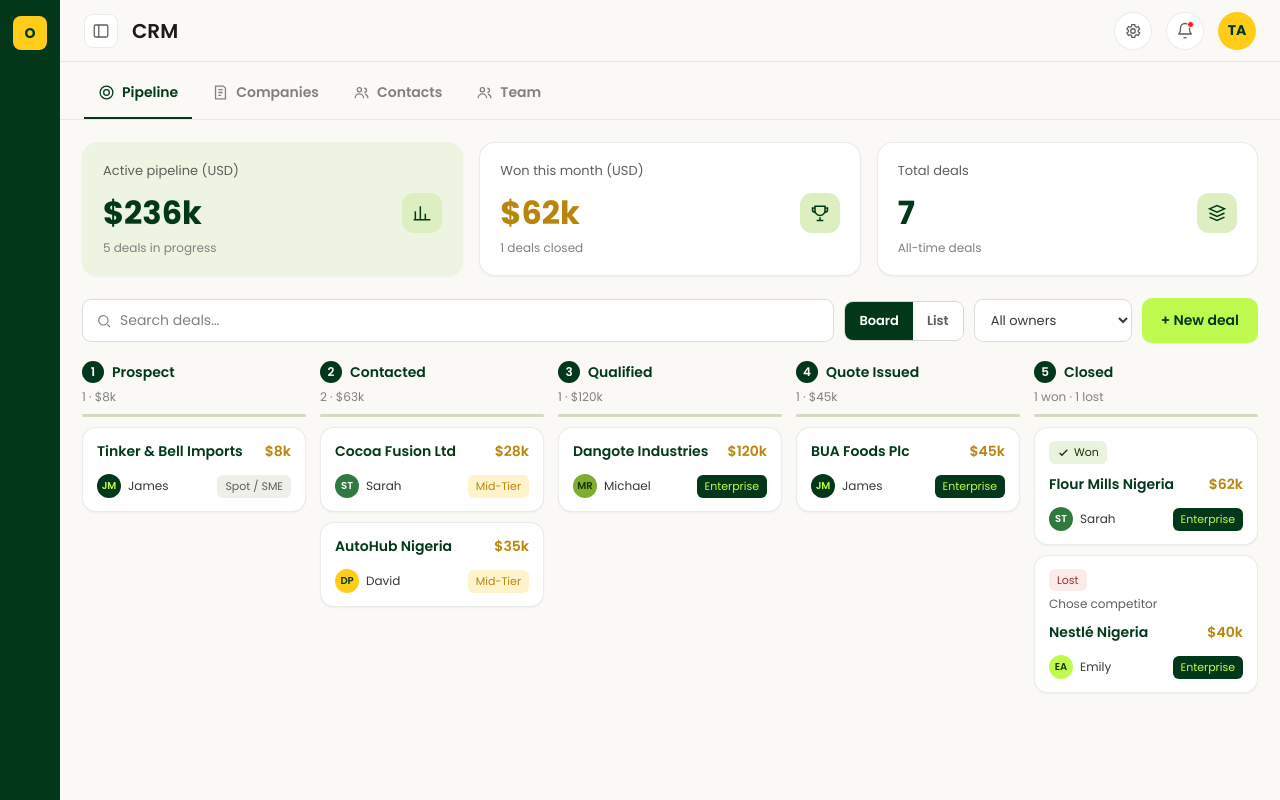
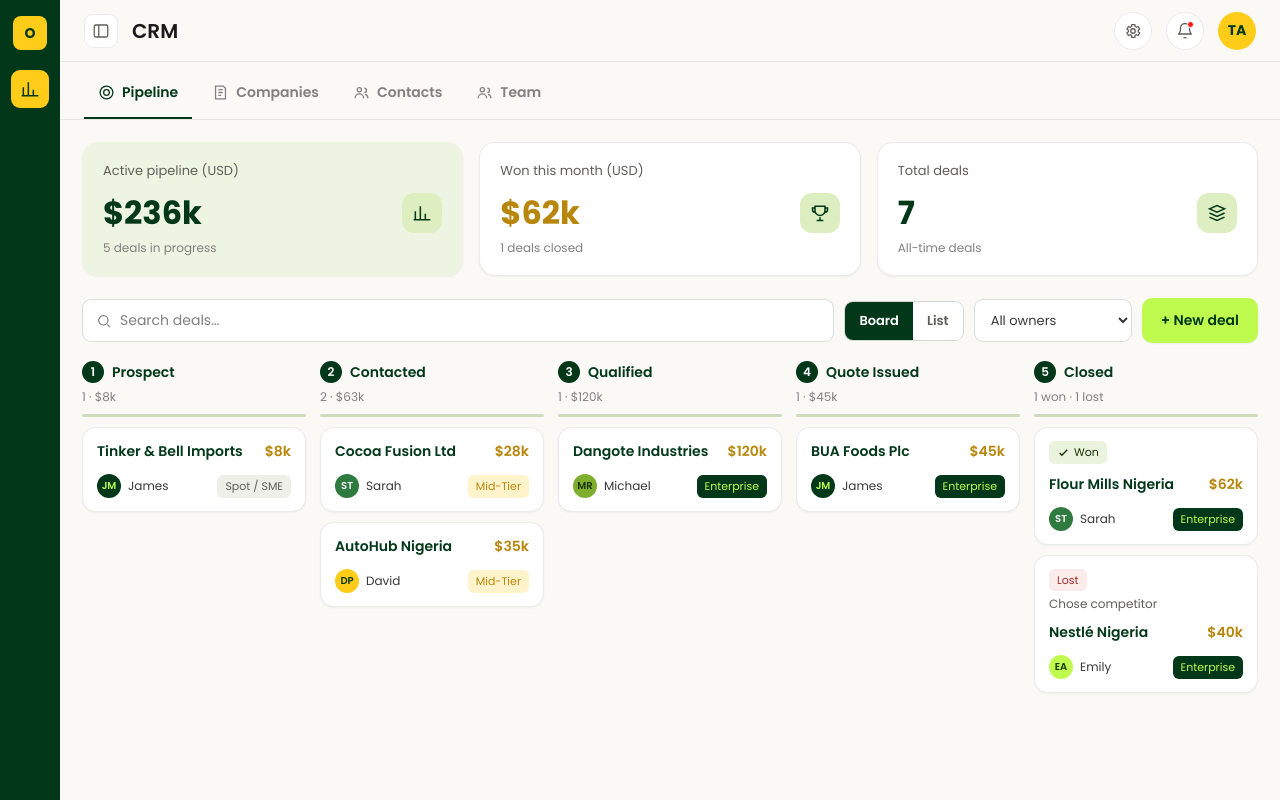
Before and after one commit to oadaji/backoffice-2.0-mvp, a website: page index.html in a window 1280 px wide. Drawn offline with Linux system fonts and the light colour scheme; a web font is replaced by a local one.

Commit message:
Add back CRM icon to sidebar for future module expansion

```diff
--- a/index.html
+++ b/index.html
@@ -166,6 +166,7 @@ td .link svg{width:14px;height:14px;stroke:currentColor;fill:none;stroke-width:1
 <div class="app">
   <div class="sidebar">
     <div class="logo">O</div>
+    <div class="nav-ico active"><svg viewBox="0 0 24 24"><path d="M4 20V10M10 20V4M16 20v-7M22 20H2"/></svg></div>
   </div>
   <div class="main">
     <div class="topbar">
```
